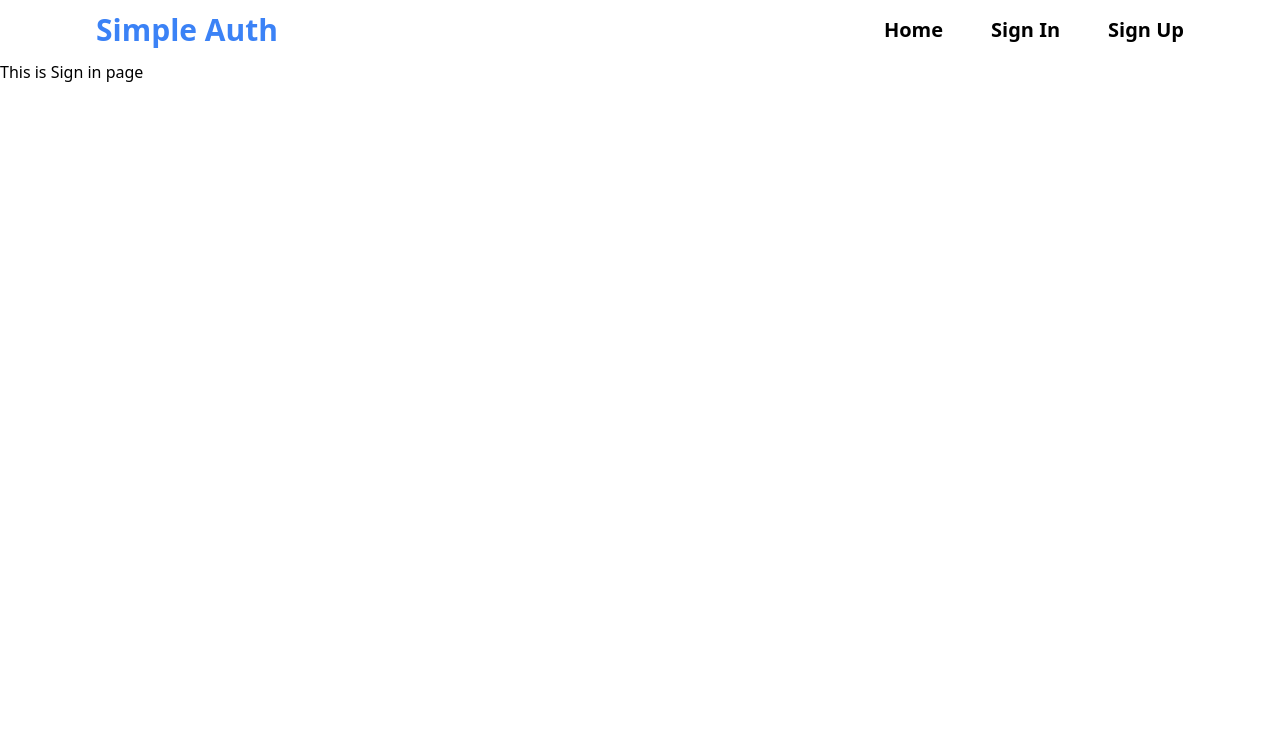
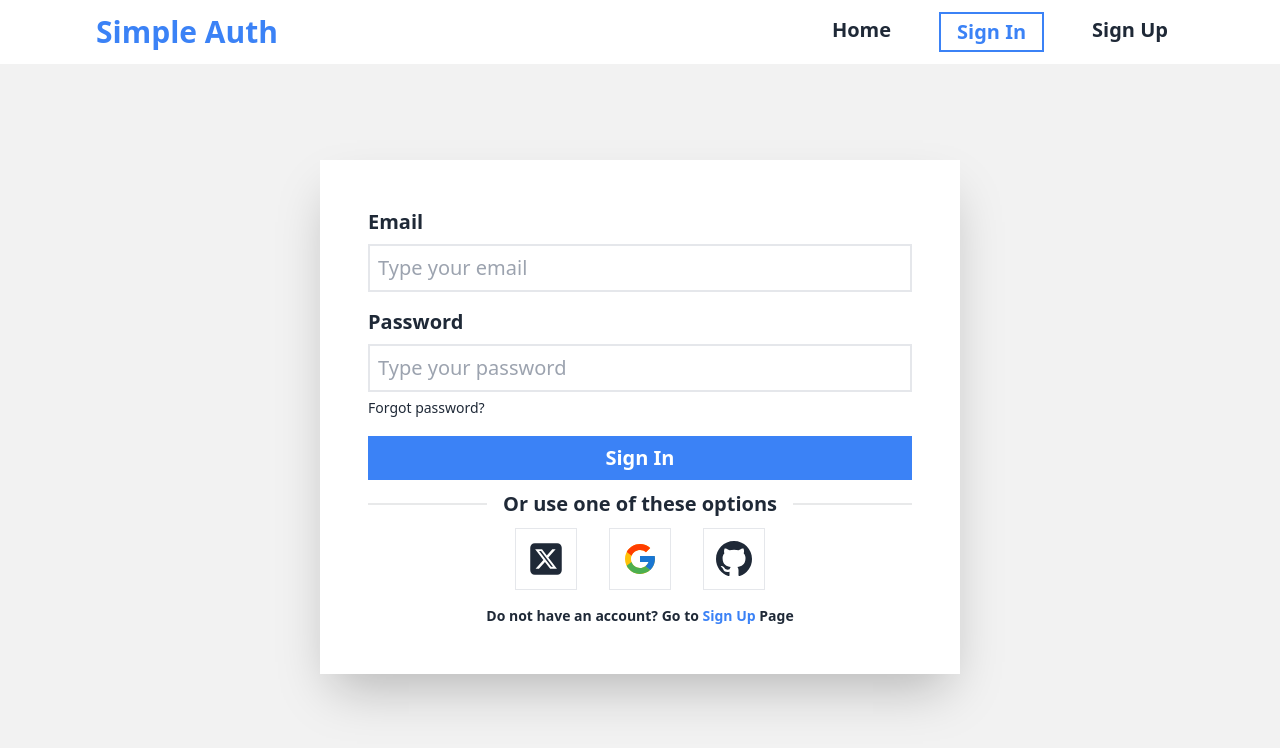
Before and after one commit to Mahid970/simple-auth, a React (Vite) app: page /signIn in a window 1280 px wide. Shown: the top 748 px of the page. Built offline with nearby package versions, Linux system fonts and the light colour scheme.

Commit message:
completed desgining the sign in page

```diff
--- a/package.json
+++ b/package.json
@@ -12,6 +12,7 @@
   "dependencies": {
     "react": "^18.3.1",
     "react-dom": "^18.3.1",
+    "react-icons": "^5.4.0",
     "react-router": "^7.1.1"
   },
   "devDependencies": {
@@ -20,6 +21,7 @@
     "@types/react-dom": "^18.3.1",
     "@vitejs/plugin-react": "^4.3.3",
     "autoprefixer": "^10.4.20",
+    "daisyui": "^4.12.23",
     "eslint": "^9.13.0",
     "eslint-plugin-react": "^7.37.2",
     "eslint-plugin-react-hooks": "^5.0.0",
--- a/src/auth/SignIn.jsx
+++ b/src/auth/SignIn.jsx
@@ -1,7 +1,74 @@
+import { FaSquareXTwitter } from "react-icons/fa6";
+import { FcGoogle } from "react-icons/fc";
+import { BsGithub } from "react-icons/bs";
+import { Link } from "react-router";
 const SignIn = () => {
   return (
-    <div>
-      <h2>This is Sign in page</h2>
+    <div className="bg-base-200 min-h-screen ">
+      <div className="w-1/2 flex mx-auto py-24 text-xl font-semibold ">
+        <div className=" p-12  bg-base-100 w-full  shrink-0 shadow-2xl">
+          <form className=" flex flex-col gap-4">
+            <div className="">
+              <p className="mb-2">Email</p>
+
+              <input
+                type="email"
+                placeholder="Type your email"
+                className=" border-2 font-normal w-full p-2"
+                required
+              />
+            </div>
+            <div className="">
+              <div className="">
+                <p className="mb-2">Password</p>
+
+                <input
+                  type="password"
+                  placeholder="Type your password"
+                  className=" border-2 font-normal  w-full p-2"
+                  required
+                />
+              </div>
+              <label className="">
+                <a href="#" className=" text-sm font-normal">
+                  Forgot password?
+                </a>
+              </label>
+            </div>
+            <div className="">
+              <button className="w-full bg-blue-500 py-2 font-bold text-white ">
+                Sign In
+              </button>
+            </div>
+          </form>
+          <div>
+            <div className="divider">Or use one of these options</div>
+            <div className="flex text-4xl ">
+              <div className="mx-auto flex gap-8">
+                <button className="border hover:border-blue-500 p-3">
+                  <FaSquareXTwitter />
+                </button>
+                <button className="border hover:border-blue-500 p-3">
+                  {" "}
+                  <FcGoogle />
+                </button>
+                <button className="border hover:border-blue-500 p-3">
+                  <BsGithub />
+                </button>
+              </div>
+            </div>
+          </div>
+          <div className="mt-4">
+            <h3 className="text-center text-sm">
+              Do not have an account? Go to{" "}
+              <Link className="text-blue-500" to="/signUp">
+                Sign Up
+              </Link>{" "}
+              Page{" "}
+            </h3>
+          </div>
+        </div>
+      </div>
     </div>
   );
 };
--- a/src/header/Navbar.jsx
+++ b/src/header/Navbar.jsx
@@ -2,20 +2,41 @@ import { NavLink } from "react-router";
 
 const Navbar = () => {
   return (
-    <div className="flex items-center justify-between mx-24 my-3 ">
+    <div className="flex items-center justify-between mx-24 py-3">
       <div className="">
         <h3 className="  text-blue-500 font-bold text-3xl">Simple Auth</h3>
       </div>
       <div className="">
-        <ul className="flex gap-12 text-xl">
-          <NavLink to="/">
+        <ul className="flex gap-8 text-xl">
+          <NavLink
+            to="/"
+            className={({ isActive }) =>
+              isActive
+                ? "border-2 px-4 py-1  border-blue-500 text-blue-500"
+                : " px-4 py-1"
+            }
+          >
             <li className="font-bold">Home</li>
           </NavLink>
 
-          <NavLink to="signIn">
+          <NavLink
+            to="signIn"
+            className={({ isActive }) =>
+              isActive
+                ? "border-2 px-4 py-1 border-blue-500 text-blue-500"
+                : " px-4 py-1"
+            }
+          >
             <li className="font-bold">Sign In</li>
           </NavLink>
-          <NavLink to="signUp">
+          <NavLink
+            to="signUp"
+            className={({ isActive }) =>
+              isActive
+                ? "border-2 px-4 py-1 border-blue-500 text-blue-500"
+                : " px-4 py-1"
+            }
+          >
             {" "}
             <li className="font-bold">Sign Up</li>
           </NavLink>
--- a/tailwind.config.js
+++ b/tailwind.config.js
@@ -1,8 +1,10 @@
+import daisyui from "daisyui";
+
 /** @type {import('tailwindcss').Config} */
 export default {
   content: ["./index.html", "./src/**/*.{js,ts,jsx,tsx}"],
   theme: {
     extend: {},
   },
-  plugins: [],
+  plugins: [daisyui],
 };
```
Also changed, not shown: 1 other file (tests, documents, lock files or other folders).
